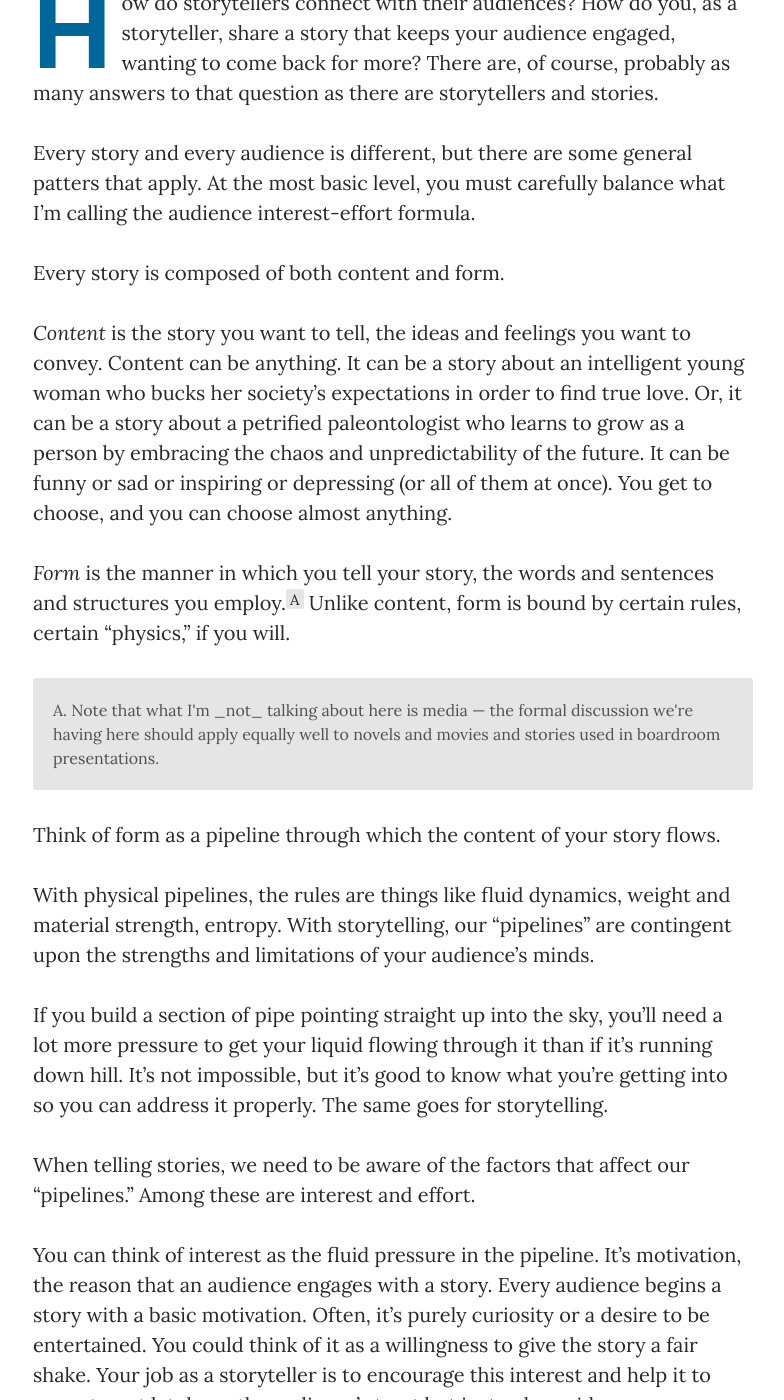
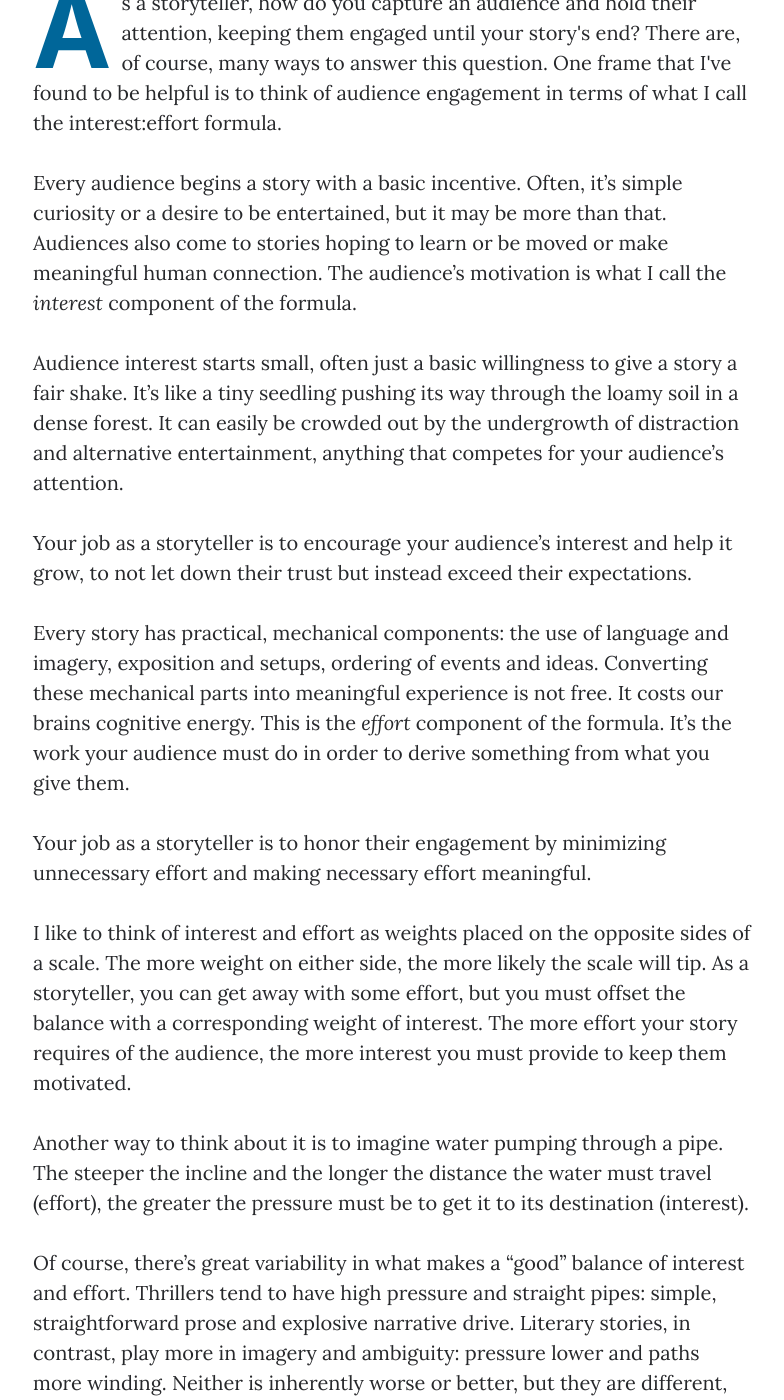
Before and after one commit to natelistrom/natelistrom.github.io, a Jekyll site: the page built from _posts/2022-02-06-interest-effort.md, in a window 1280 px wide and 1400 px high, scrolled down 525 px. Shown: the whole window, without its empty margins (247-1031 px from the left). Built offline with Jekyll 4.4.1, drawn with Linux system fonts in a browser that asks for light colours; some of the changed text lies outside the part shown.

Commit message:
Update interest effort draft

```diff
--- a/_posts/2022-02-06-interest-effort.md
+++ b/_posts/2022-02-06-interest-effort.md
@@ -1,6 +1,6 @@
 ---
 layout: post
-title:  "The interest-effort formula for connecting with audiences"
+title:  "The interest:effort formula for engaging audiences"
 date:   2022-02-06 12:00:00 -0400
 categories: Story
 reading_time: 4 min
@@ -8,43 +8,41 @@ reading_time: 4 min
 
 ---
 
-<p class="dropCap">How do storytellers connect with their audiences? How do you, as a storyteller, share a story that keeps your audience engaged, wanting to come back for more? There are, of course, probably as many answers to that question as there are storytellers and stories.</p>
+<p class="dropCap">As a storyteller, how do you capture an audience and hold their attention, keeping them engaged until your story's end? There are, of course, many ways to answer this question. One frame that I've found to be helpful is to think of audience engagement in terms of what I call the interest:effort formula.</p>
 
-Every story and every audience is different, but there are some general patters that apply. At the most basic level, you must carefully balance what I'm calling the audience interest-effort formula.
+Every audience begins a story with a basic incentive. Often, it's simple curiosity or a desire to be entertained, but it may be more than that. Audiences also come to stories hoping to learn or be moved or make meaningful human connection. The audience's motivation is what I call the _interest_ component of the formula.
 
-Every story is composed of both content and form.
+Audience interest starts small, often just a basic willingness to give a story a fair shake. It's like a tiny seedling pushing its way through the loamy soil in a dense forest. It can easily be crowded out by the undergrowth of distraction and alternative entertainment, anything that competes for your audience's attention.
 
-_Content_ is the story you want to tell, the ideas and feelings you want to convey. Content can be anything. It can be a story about an intelligent young woman who bucks her society's expectations in order to find true love. Or, it can be a story about a petrified paleontologist who learns to grow as a person by embracing the chaos and unpredictability of the future. It can be funny or sad or inspiring or depressing (or all of them at once). You get to choose, and you can choose almost anything.
+Your job as a storyteller is to encourage your audience's interest and help it grow, to not let down their trust but instead exceed their expectations.
 
-_Form_ is the manner in which you tell your story, the words and sentences and structures you employ.<sup class="aside">A</sup> Unlike content, form is bound by certain rules, certain “physics,” if you will.
+Every story has practical, mechanical components: the use of language and imagery, exposition and setups, ordering of events and ideas. Converting these mechanical parts into meaningful experience is not free. It costs our brains cognitive energy. This is the _effort_ component of the formula. It's the work your audience must do in order to derive something from what you give them.
 
-<aside>
-A. Note that what I'm _not_ talking about here is media — the formal discussion we're having here should apply equally well to novels and movies and stories used in boardroom presentations.
-</aside>
+Your job as a storyteller is to honor their engagement by minimizing unnecessary effort and making necessary effort meaningful.
 
-Think of form as a pipeline through which the content of your story flows.
+I like to think of interest and effort as weights placed on the opposite sides of a scale. The more weight on either side, the more likely the scale will tip. As a storyteller, you can get away with some effort, but you must offset the balance with a corresponding weight of interest. The more effort your story requires of the audience, the more interest you must provide to keep them motivated.
 
-With physical pipelines, the rules are things like fluid dynamics, weight and material strength, entropy. With storytelling, our "pipelines" are contingent upon the strengths and limitations of your audience's minds.
+Another way to think about it is to imagine water pumping through a pipe. The steeper the incline and the longer the distance the water must travel (effort), the greater the pressure must be to get it to its destination (interest).
 
-If you build a section of pipe pointing straight up into the sky, you’ll need a lot more pressure to get your liquid flowing through it than if it’s running down hill. It's not impossible, but it's good to know what you're getting into so you can address it properly. The same goes for storytelling.
+Of course, there's great variability in what makes a "good" balance of interest and effort. Thrillers tend to have high pressure and straight pipes: simple, straightforward prose and explosive narrative drive. Literary stories, in contrast, play more in imagery and ambiguity: pressure lower and paths more winding. Neither is inherently worse or better, but they are different, and they will attract different sorts of people. Connecting with an audience depends a lot on what the audience is seeking.
 
-When telling stories, we need to be aware of the factors that affect our "pipelines." Among these are interest and effort.
+How do we use this formula in our storytelling?
 
-You can think of interest as the fluid pressure in the pipeline. It's motivation, the reason that an audience engages with a story. Every audience begins a story with a basic motivation. Often, it's purely curiosity or a desire to be entertained. You could think of it as a willingness to give the story a fair shake. Your job as a storyteller is to encourage this interest and help it to grow, to not let down the audience's trust but instead provide even more than they were looking for.
+The first thing is to work with intent. If you provide a steep interest:effort ratio, be sure you're doing it on purpose. It's one thing to knowingly challenge your audience to climb a mountain; it's something else to place a mountain in their way by accident. This is why we study craft. We should endeavor as storytellers to obtain the knowledge and skill to both understand and fully control when the paths we are laying for our audiences are difficult or easy. "Know the rules so that you can break them," as the adage goes.
 
-Effort is resistance. It's friction inside the pipeline, or elevation to which the fluid must be channeled. It's the _work_ that the audience must do in order to engage with the story. Every story has practical and mechanical things that it must employ: the use of language, exposition and setups, ideas and themes. It's your job as a storyteller to ensure that these things are communicated in such a way that it either minimizes effort or makes that effort meaningful through payoff.<sup class="aside">B</sup>
+The second thing is to compensate for effort, as much as the art allows, with appropriate interest. If you build a section of pipe pointing straight up into the sky, you’ll need a lot more pressure to get your liquid flowing through it than if it’s running down hill.
 
-<aside>
-B. Think of problem-solving games, for example, or mountain-climbing. These activities involve a fair amount of resistance, but that is the point. They’re satisfying in part because of the sense of achievement at having overcome the challenge. Sometimes, story can be like this as well, though storytellers need to be careful to agree with their audiences, up front, about the effort involved.
-</aside>
+Of course, challenge is, itself, a legitimate expression of art. Like those who enjoy solving a difficult puzzle, there are audiences who seek these kinds of stories. Anyone who sticks it out through a particularly challenging narrative gains a sort of personal satisfaction at having done a hard thing.
 
-I think of interest and effort as weights placed on the opposite sides of a scale. The more weight on either side, the more likely the scale will tip in that direction. As a storyteller, you can get away with some effort, but you must offset the balance with a corresponding weight of interest. The more effort your story requires of the audience, the more interest you must provide to keep them motivated.
+But even in more approachable stories, some added effort can be beneficial. In _Story_, story theorist Robert McKee talks about the 'gap' that opens between audience expectation and what the story delivers.<sup>1</sup> Like a well-delivered joke, these gaps give room for the audience to step into the narrative and make the cognitive connection themselves. This takes cognitive effort — but it also engages audiences more deeply. (And, paradoxically, increases interest.)
 
-These two sides of the scale — interest and effort — determine how your story will be received. A healthy dose of interest will keep the audience engaged. Too much effort, and they will leave for greener pastures. The general rule is that interest must outweigh effort.
+The takeaway is this: within the scope of your artistic intent, add interest to make the effort less cumbersome along the way. A lonely climb up a mountain, hedged on both sides by bland, brick walls is much less enjoyable than the same climb with a friend, lines of boulders and forest trees on either side, and an occasional mountain bluff upon which to stop and admire the view.
 
-As with every rule, this guideline can be broken in order to create a particular effect. Perhaps the effort of engaging with the story is part of the purpose of the art. The audience member who sticks it out gains the satisfaction in having conquered a particularly difficult challenge. This is a legitimate expression of creativity. However, if you break the rules this way, you should understand that your work will have a limited audience. The average pedestrian doesn’t regularly climb mountains. You must be content with that. And, like the climb up a steep mountain, it's nice to provide a significant payoff to those few, intrepid climbers who have given your their time and effort and made it all the way up.
+The last thing to remember is that our choice of interest:effort ratio has implications. Straightforward "romps" are fun and easy. They're highly-tuned to favor interest over effort, and they entertain large audiences. But, they rarely stick with us for long.
 
-The ideal is that your storytelling should provide, within the bounds of the story you want to tell, the maximum possible interest while requiring the minimum possible effort.
+On the other hand, more "artsy" stories may be difficult or ambiguous. They can have a higher level of effort required and can be alienating or off-putting to many. But the questions they raise may deeply affect a person's worldview and stick with them for years.
+
+Most of us, of course, want our stories to be both winsome and meaningful. To do that, we'll need to hone our craft and become deft at carefully manipulating the balance our our stories' interest:effort formulae.
 
 ---
 
```
Also changed, not shown: other parts of _posts/2022-02-06-interest-effort.md (+5 -1 lines).
